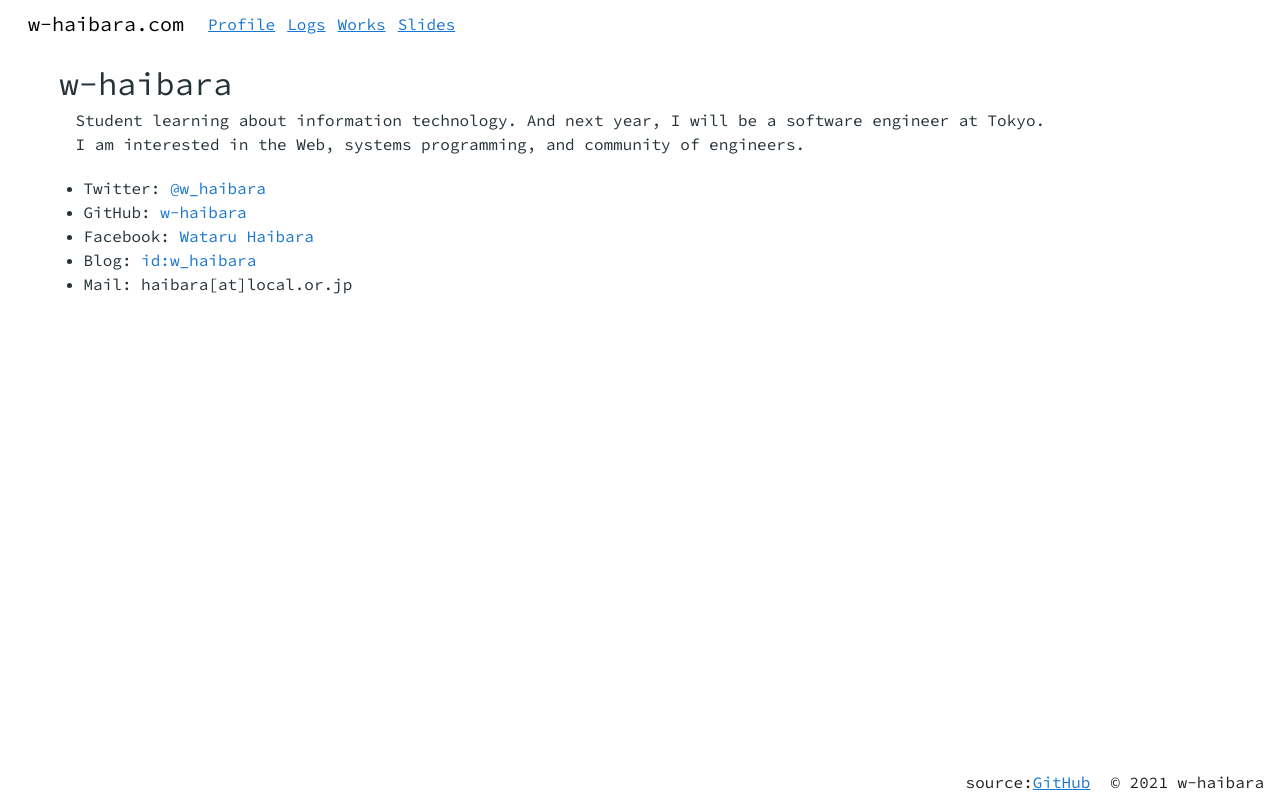
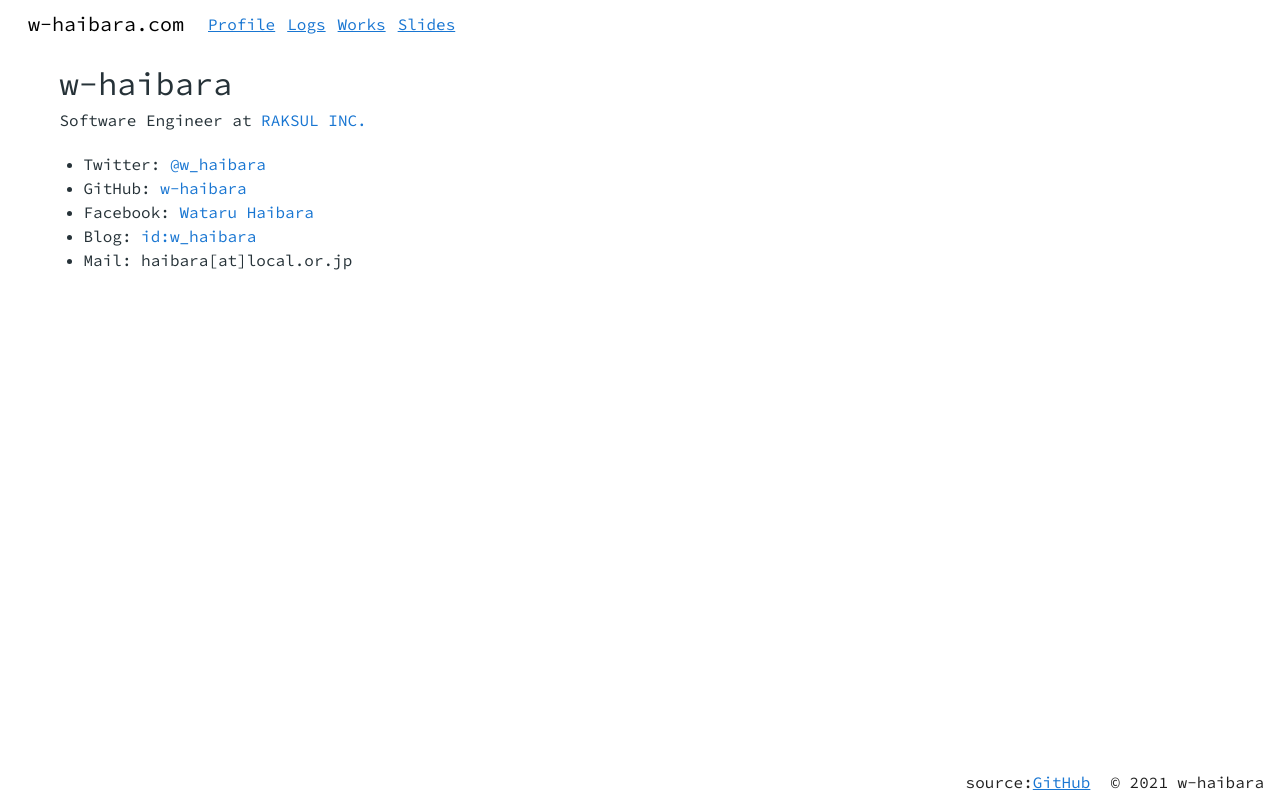
Before and after one commit to w-haibara/portfolio, a Vue app: page /#/profile in a window 1280 px wide. Built offline with nearby package versions, Linux system fonts and the light colour scheme.

Commit message:
update profile

```diff
--- a/package.json
+++ b/package.json
@@ -11,6 +11,7 @@
     "@fortawesome/fontawesome-free": "^5.15.1",
     "axios": "^0.21.1",
     "core-js": "^3.6.5",
+    "eslint-visitor-keys": "^1.3.0",
     "lcache": "^1.0.3",
     "lscache": "^1.3.0",
     "vue": "^2.6.11",
--- a/src/views/Profile.vue
+++ b/src/views/Profile.vue
@@ -4,14 +4,8 @@
     <v-container>
       <h1 class="font-weight-light">w-haibara</h1>
       <div>
-        <p class="paragraph font-weight-meduim">
-          Student learning about information technology. And next year, I will
-          be a software engineer at Tokyo.
-        </p>
-        <p class="paragraph font-weight-meduim">
-          I am interested in the Web, systems programming, and community of
-          engineers.
-        </p>
+        Software Engineer at
+        <a href="https://corp.raksul.com" target="_blank" rel="noopener">RAKSUL INC.</a>
       </div>
 
       <ul class="py-5">
@@ -37,7 +31,7 @@ export default {
         {
           media: "Twitter",
           name: "@w_haibara",
-          href: "https://twitter.com/w_haibara  ",
+          href: "https://twitter.com/w_haibara",
         },
         {
           media: "GitHub",
@@ -78,13 +72,5 @@ export default {
 
 a {
   text-decoration: none;
-  display: inline-block;
-  transition: 0.3s;
-  -webkit-transform: scale(1);
-  transform: scale(1);
-}
-a:hover {
-  -webkit-transform: scale(1.05);
-  transform: scale(1.05);
 }
 </style>
```
Also changed, not shown: 2 other files (tests, documents, lock files or other folders).
